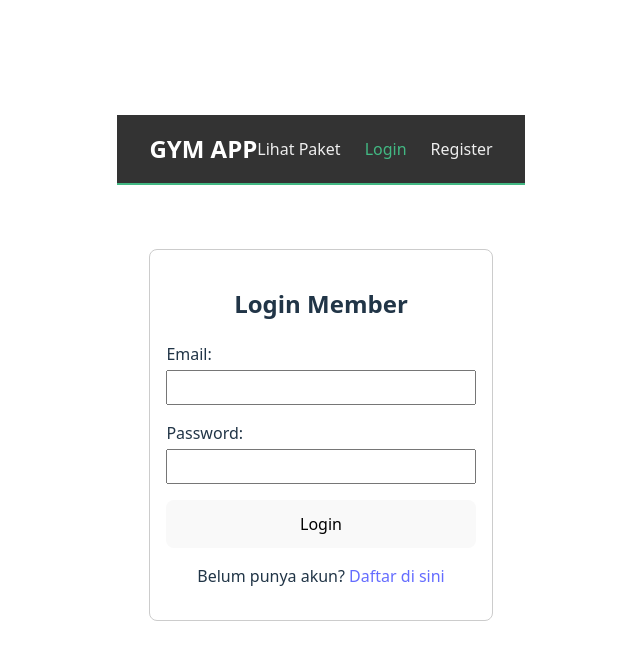
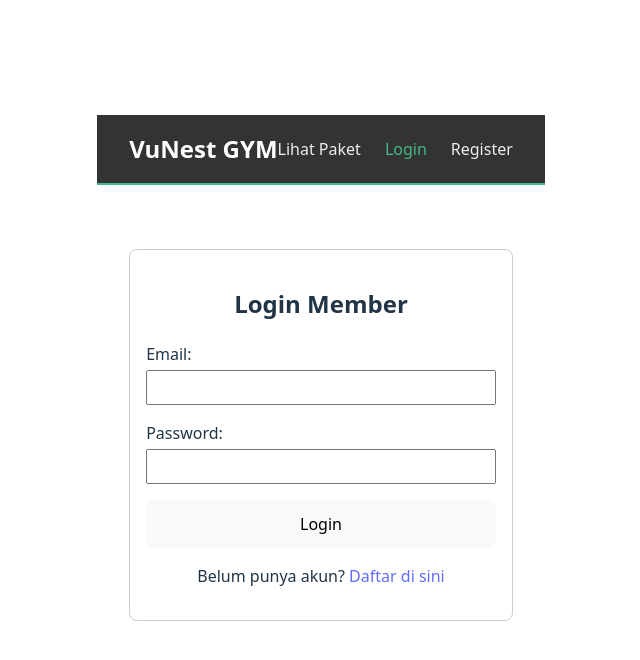
Before and after one commit to muhtegaralfikri/gym-membership-app, a Vue app in the folder frontend/: page /login in a window 1280 px wide. Shown: the top 660 px of the page, without its empty margins (319-959 px from the left). Built offline with nearby package versions, Linux system fonts and the light colour scheme.

Commit message:
feat navbar view

```diff
--- a/frontend/src/components/Navbar.vue
+++ b/frontend/src/components/Navbar.vue
@@ -14,7 +14,7 @@ const handleLogout = () => {
 <template>
   <nav class="navbar">
     <div class="navbar-brand">
-      <RouterLink to="/">GYM APP</RouterLink>
+      <RouterLink to="/">VuNest GYM</RouterLink>
     </div>
     <div class="navbar-links">
 
```
